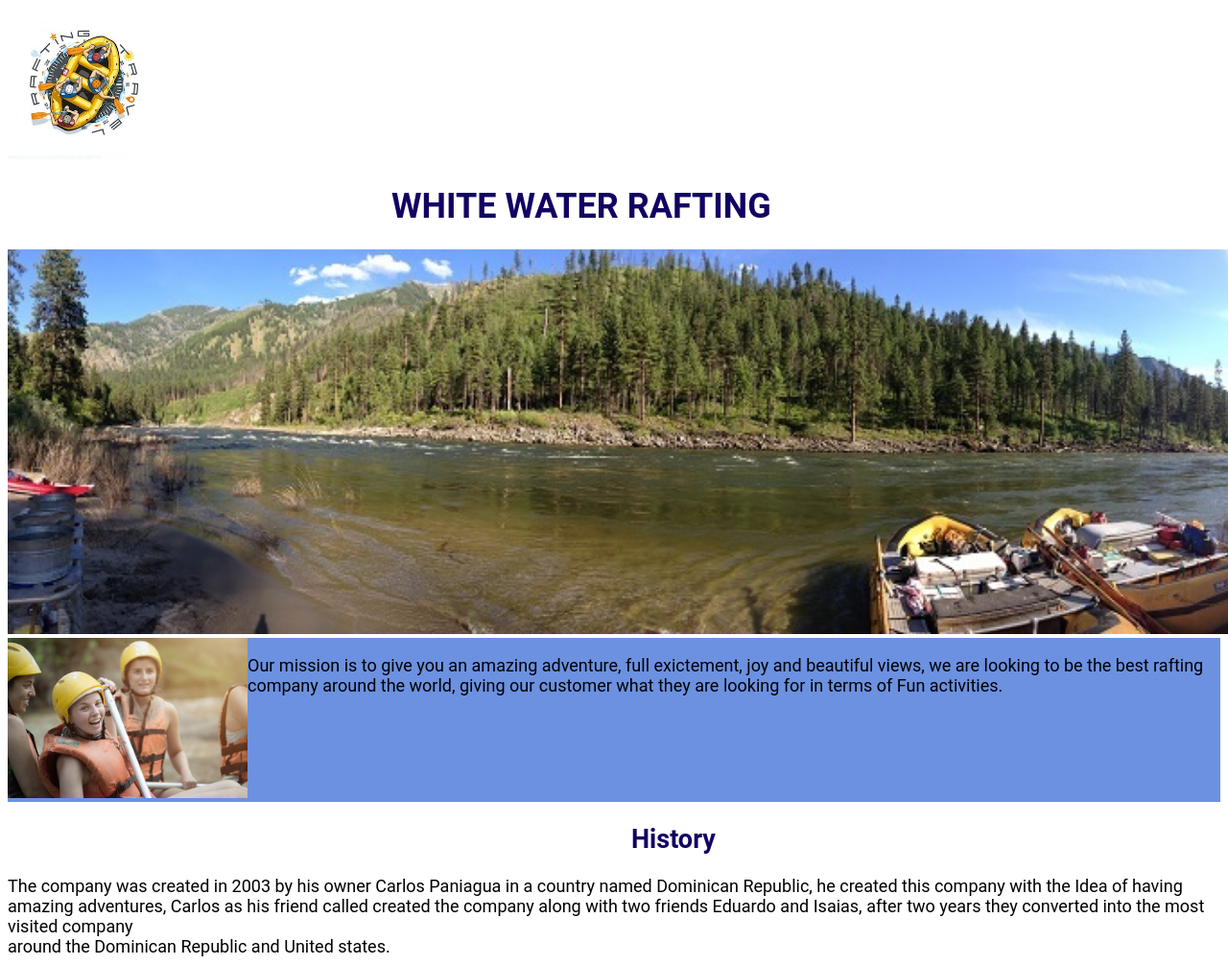
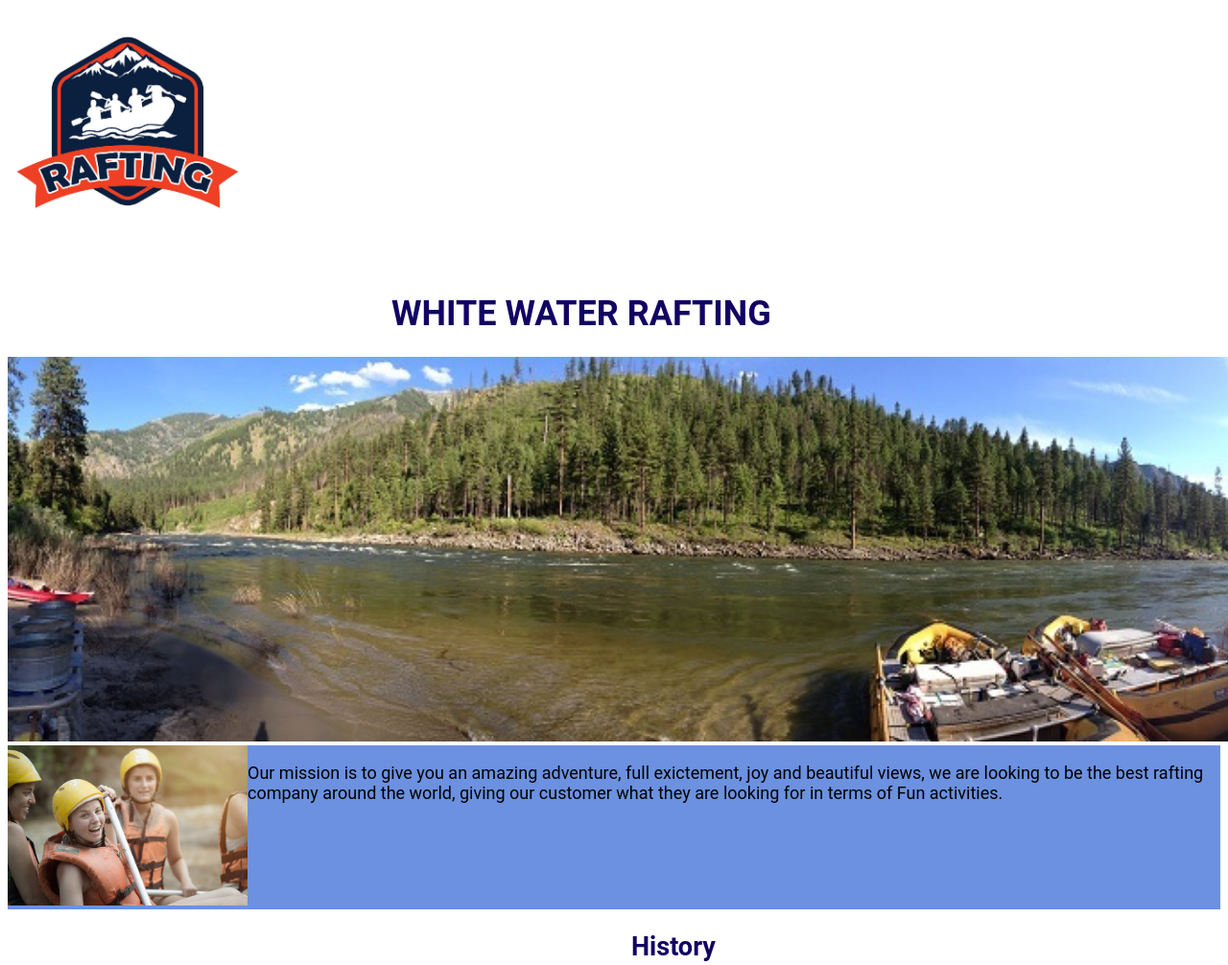
Before and after one commit to carlos992-bit/wdd130-about, a plain HTML site: page index.html in a window 1280 px wide. Shown: the top 1006 px of the page at 96% size. Drawn offline with Linux system fonts and the light colour scheme; a web font is replaced by a local one.

Commit message:
first commit

```diff
--- a/index.html
+++ b/index.html
@@ -7,7 +7,7 @@
     <title>Document</title>
 </head>
 <body>
-    <header><img src="/images/logo.png" alt="logo"> <nav> <a href=""></a> <a href=""></a> <a href=""></a> <a href=""></a>
+    <header><img width="250px" src="/images/rafting-logo-with-text-space-for-your-slogan-vector-23609232.jpg" alt="logo"> <nav> <a href=""></a> <a href=""></a> <a href=""></a> <a href=""></a>
     </nav>
     <h1 class="h1">WHITE WATER RAFTING</h1>
     <main><div class="container"><img width="1500px" src="/images/river-wide.jpeg" alt="Hero">
```
Also changed, not shown: images/rafting-logo-with-text-space-for-your-slogan-vector-23609232.jpg (added).
